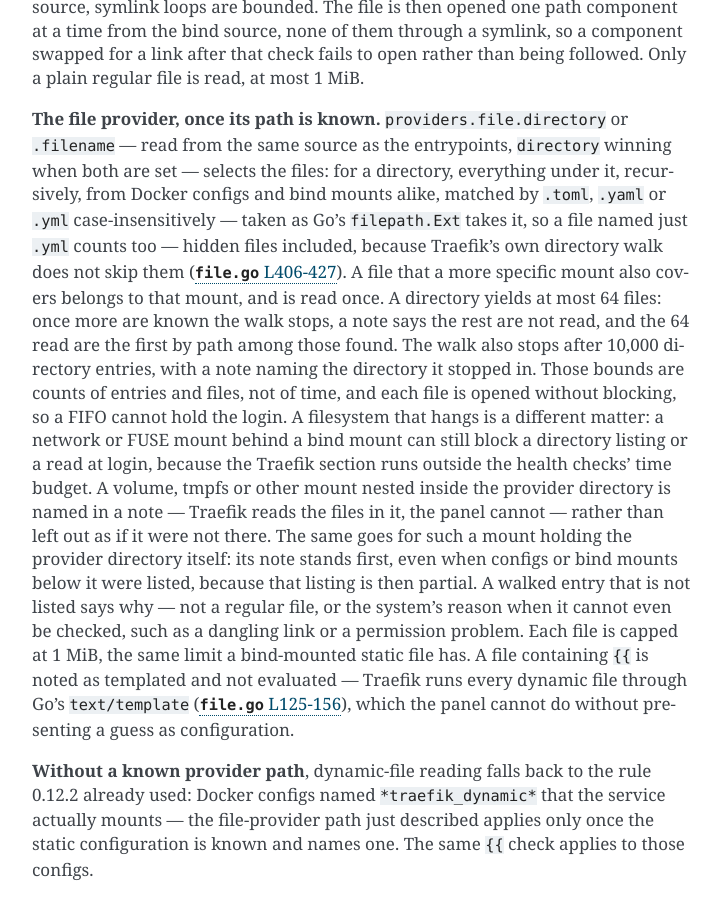
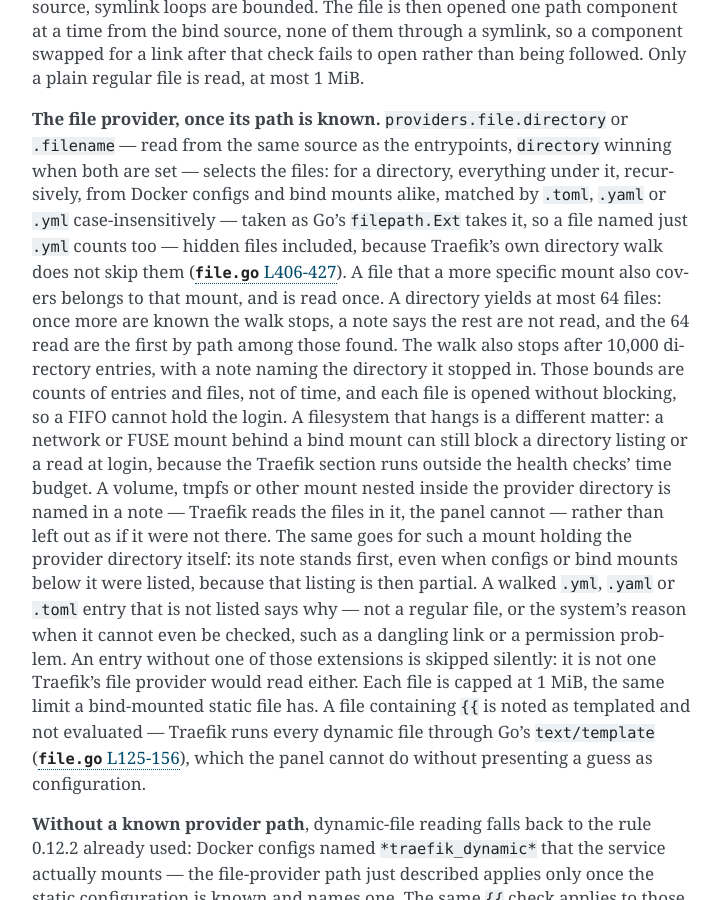
Before and after one commit to edutap-collective/terminal_status_panel, a Sphinx documentation site: the page built from docs/explanation/traefik-wiring.md, in a window 1280 px wide and 900 px high, scrolled down 7772 px. Shown: the whole window, without its empty margins (388-1110 px from the left). Built offline with Sphinx 7.4.7, drawn with Linux system fonts in a browser that asks for light colours.

Commit message:
release: v0.13.0
Two headline changes since 0.12.2: configurable cluster health probes
(per-kind match patterns and tunables under [health.postgres],
[health.mongodb], [health.kafka], [health.rustfs]) and Traefik's static
and dynamic configuration read the way Traefik itself reads it (the same
static-config search order, the file provider resolved by mount path and
extension, dynamic configs chosen the way Traefik chooses them).

Also corrects two overclaiming sentences found in final review, with no
code change behind either:
- CHANGELOG.md: the "<name>: config not found" note is reported only for
  a config under the provider directory or serving as Traefik's static
  configuration file; a mounted config outside the directory, or one
  taken by the config-generation rule, is skipped silently instead.
- docs/explanation/traefik-wiring.md: a walked entry "says why" only for
  a .yml/.yaml/.toml entry that is not listed; an entry without one of
  those extensions is skipped silently.

Co-Authored-By: Claude Opus 5 (1M context) <noreply@anthropic.com>

```diff
--- a/docs/explanation/traefik-wiring.md
+++ b/docs/explanation/traefik-wiring.md
@@ -367,10 +367,13 @@ nested inside the provider directory is named in a note — Traefik reads the
 files in it, the panel cannot — rather than left out as if it were not
 there. The same goes for such a mount holding the provider directory
 itself: its note stands first, even when configs or bind mounts below it
-were listed, because that listing is then partial. A walked entry that is
-not listed says why — not a regular file, or the system's reason when it
-cannot even be checked, such as a dangling link or a permission problem. Each file is capped at 1 MiB, the same limit a bind-mounted static
-file has. A file containing `{{` is noted as templated and not evaluated —
+were listed, because that listing is then partial. A walked `.yml`,
+`.yaml` or `.toml` entry that is not listed says why — not a regular file,
+or the system's reason when it cannot even be checked, such as a dangling
+link or a permission problem. An entry without one of those extensions is
+skipped silently: it is not one Traefik's file provider would read either.
+Each file is capped at 1 MiB, the same limit a bind-mounted static file
+has. A file containing `{{` is noted as templated and not evaluated —
 Traefik runs every dynamic file through Go's `text/template`
 ([`file.go` L125-156](https://github.com/traefik/traefik/blob/v3.7.13/pkg/provider/file/file.go#L125-L156)),
 which the panel cannot do without presenting a guess as configuration.
--- a/pyproject.toml
+++ b/pyproject.toml
@@ -1,6 +1,6 @@
 [project]
 name = "terminal-status-panel"
-version = "0.12.2"
+version = "0.13.0"
 description = "Colorful login status panel for servers: system, resources, and Docker Swarm health"
 readme = "README.md"
 requires-python = ">=3.11"
```
Also changed, not shown: CHANGELOG.md (+10 -4 lines).
